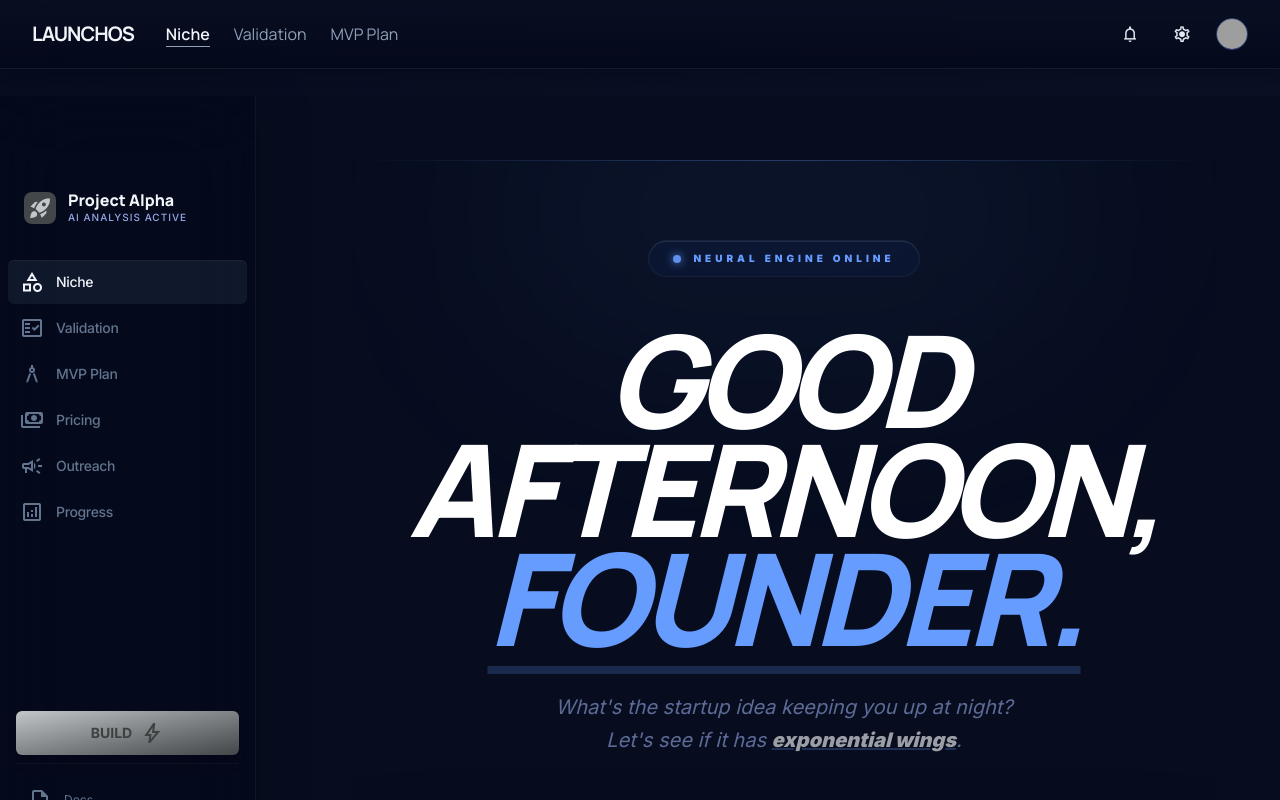
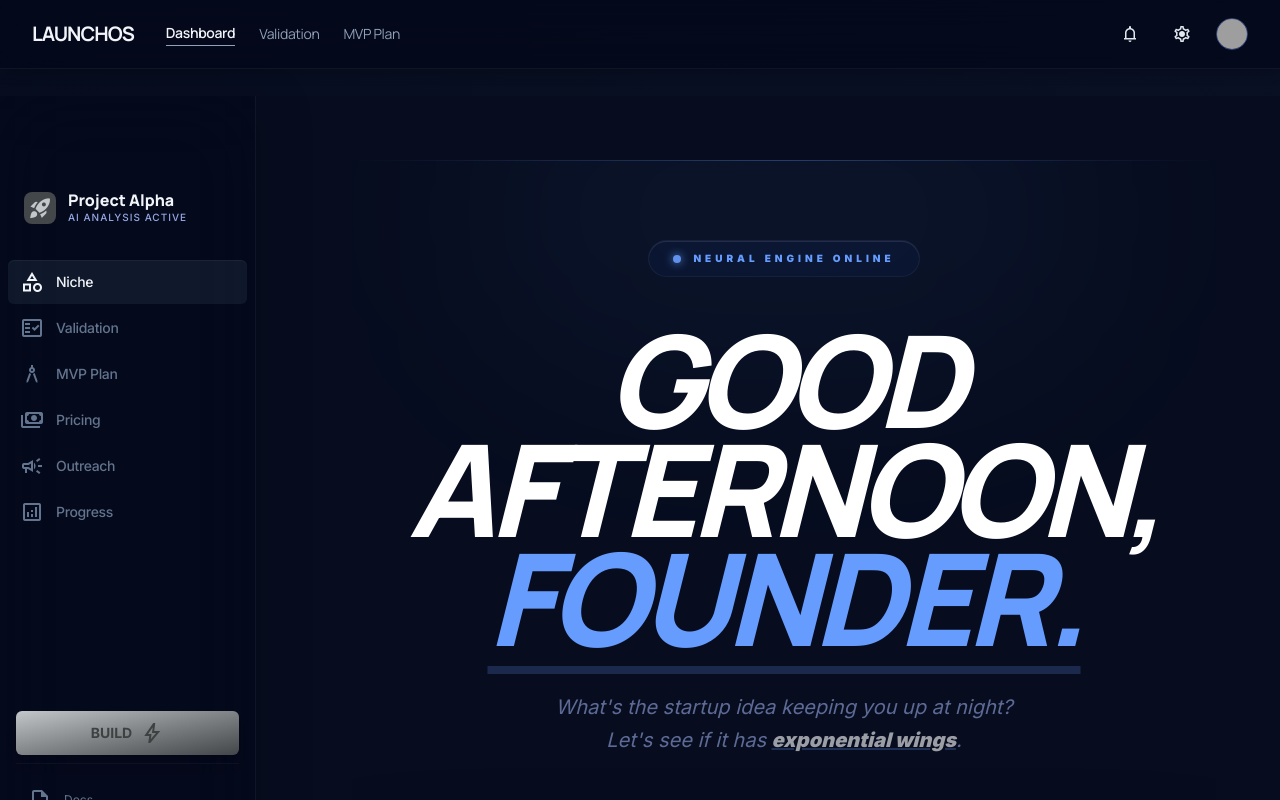
Before and after one commit to tamia02/LaunchOS, a Next.js app: page /dashboard in a window 1280 px wide. Shown: the top 800 px of the page. Built offline with nearby package versions, Linux system fonts and the light colour scheme; grey boxes are pictures that could not be loaded.

Commit message:
fix: ALL 404 sources - Header /validation /mvp links, IdeaInput /analysis/ path, RecentAnalyses /analysis/ path - all now use correct /dashboard/analysis/ routes

```diff
--- a/src/components/dashboard/IdeaInput.tsx
+++ b/src/components/dashboard/IdeaInput.tsx
@@ -24,7 +24,7 @@ export function IdeaInput() {
 
             const data = await res.json()
             if (data.analysisId) {
-                router.push(`/analysis/${data.analysisId}`)
+                router.push(`/dashboard/analysis/${data.analysisId}`)
             }
         } catch (error) {
             console.error('Analysis failed:', error)
--- a/src/components/dashboard/RecentAnalyses.tsx
+++ b/src/components/dashboard/RecentAnalyses.tsx
@@ -34,7 +34,7 @@ export function RecentAnalyses() {
     return (
         <div className="grid grid-cols-1 md:grid-cols-2 gap-8">
             {MOCK_ANALYSES.map((analysis) => (
-                <Link key={analysis.id} href={`/analysis/${analysis.id}`} className="block">
+                <Link key={analysis.id} href={`/dashboard/analysis/${analysis.id}`} className="block">
                     <div className="h-full bg-surface-container-low p-10 rounded-[2.5rem] shadow-[0_40px_80px_rgba(0,0,0,0.4)] border border-white/5 hover:bg-surface-container-high transition-all duration-700 custom-ease group relative overflow-hidden hover:scale-[1.02]">
                         {/* Atmospheric Accent */}
                         <div className="absolute top-0 right-0 w-32 h-32 bg-tertiary/5 rounded-full blur-3xl pointer-events-none group-hover:bg-tertiary/10 transition-colors" />
--- a/src/components/layout/Header.tsx
+++ b/src/components/layout/Header.tsx
@@ -1,15 +1,22 @@
 'use client'
 
 import React from 'react'
-import { cn } from '@/lib/utils'
 import Link from 'next/link'
 import { usePathname } from 'next/navigation'
+import { cn } from '@/lib/utils'
 
 export function Header() {
     const pathname = usePathname()
 
+    // Extract analysis ID from path so engine links keep the user on the same analysis
+    const analysisMatch = pathname?.match(/\/dashboard\/analysis\/([^/?]+)/)
+    const analysisId = analysisMatch ? analysisMatch[1] : null
+
+    const engineHref = (engine: string) =>
+        analysisId ? `/dashboard/analysis/${analysisId}?engine=${engine}` : '/dashboard'
+
     return (
-        <header className="fixed top-0 w-full z-50 bg-slate-950/60 backdrop-blur-xl flex justify-between items-center px-8 py-4 w-full shadow-[0_4px_12px_rgba(0,0,0,0.2)] bg-gradient-to-b from-slate-800/20 to-transparent border-b border-white/5">
+        <header className="fixed top-0 w-full z-50 bg-slate-950/60 backdrop-blur-xl flex justify-between items-center px-8 py-4 shadow-[0_4px_12px_rgba(0,0,0,0.2)] border-b border-white/5">
             <div className="flex items-center gap-8">
                 <Link href="/" className="text-xl font-bold tracking-tighter text-slate-100 font-headline uppercase antialiased">
                     launchOS
@@ -17,28 +24,30 @@ export function Header() {
                 <nav className="hidden md:flex gap-6 items-center">
                     <Link
                         className={cn(
-                            "font-headline transition-all duration-300 antialiased",
-                            pathname?.includes('dashboard') ? "text-slate-100 font-semibold border-b border-slate-400" : "text-slate-400 hover:text-slate-200"
+                            "font-headline text-sm tracking-tight transition-all duration-300 antialiased",
+                            pathname?.includes('dashboard') ? "text-slate-100 font-semibold border-b border-slate-400 pb-0.5" : "text-slate-400 hover:text-slate-200"
                         )}
                         href="/dashboard"
                     >
-                        Niche
+                        Dashboard
                     </Link>
                     <Link
                         className={cn(
-                            "font-headline transition-all duration-300 antialiased",
-                            pathname?.includes('validation') ? "text-slate-100 font-semibold border-b border-slate-400" : "text-slate-400 hover:text-slate-200"
+                            "font-headline text-sm tracking-tight transition-all duration-300 antialiased",
+                            "text-slate-400 hover:text-slate-200"
                         )}
-                        href="/validation"
+                        href={engineHref('validation')}
+                        scroll={false}
                     >
                         Validation
                     </Link>
                     <Link
                         className={cn(
-                            "font-headline transition-all duration-300 antialiased",
-                            pathname?.includes('mvp') ? "text-slate-100 font-semibold border-b border-slate-400" : "text-slate-400 hover:text-slate-200"
+                            "font-headline text-sm tracking-tight transition-all duration-300 antialiased",
+                            "text-slate-400 hover:text-slate-200"
                         )}
-                        href="/mvp"
+                        href={engineHref('mvp')}
+                        scroll={false}
                     >
                         MVP Plan
                     </Link>
@@ -46,10 +55,10 @@ export function Header() {
             </div>
 
             <div className="flex items-center gap-4">
-                <button className="p-2 text-slate-200 hover:bg-slate-800/40 rounded-full transition-all duration-300 scale-98 active:opacity-80 flex items-center justify-center">
+                <button className="p-2 text-slate-200 hover:bg-slate-800/40 rounded-full transition-all duration-300 flex items-center justify-center">
                     <span className="material-symbols-outlined" style={{ fontSize: '20px' }}>notifications</span>
                 </button>
-                <button className="p-2 text-slate-200 hover:bg-slate-800/40 rounded-full transition-all duration-300 scale-98 active:opacity-80 flex items-center justify-center">
+                <button className="p-2 text-slate-200 hover:bg-slate-800/40 rounded-full transition-all duration-300 flex items-center justify-center">
                     <span className="material-symbols-outlined" style={{ fontSize: '20px' }}>settings</span>
                 </button>
                 <div className="w-8 h-8 rounded-full bg-surface-container-high border border-outline-variant overflow-hidden shadow-inner">
```
